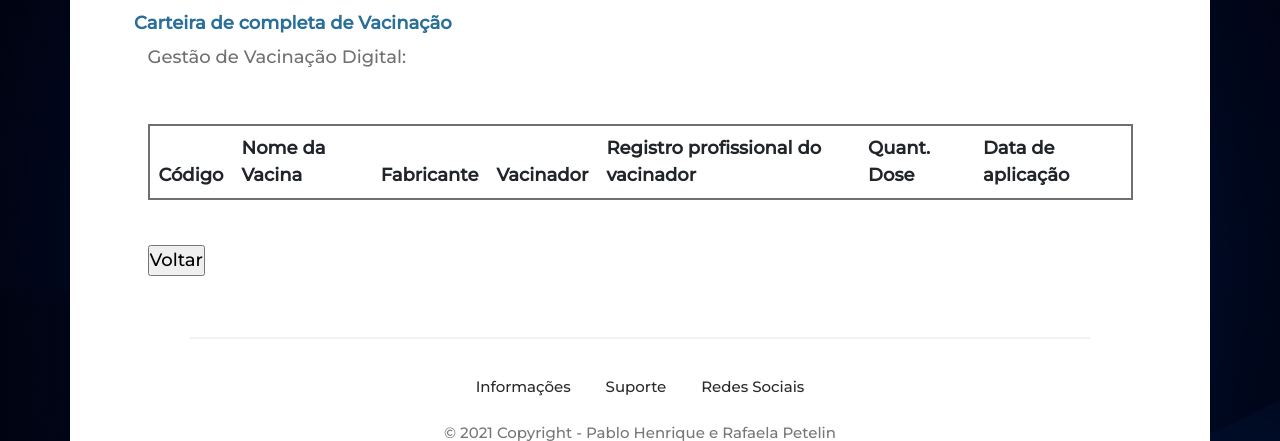
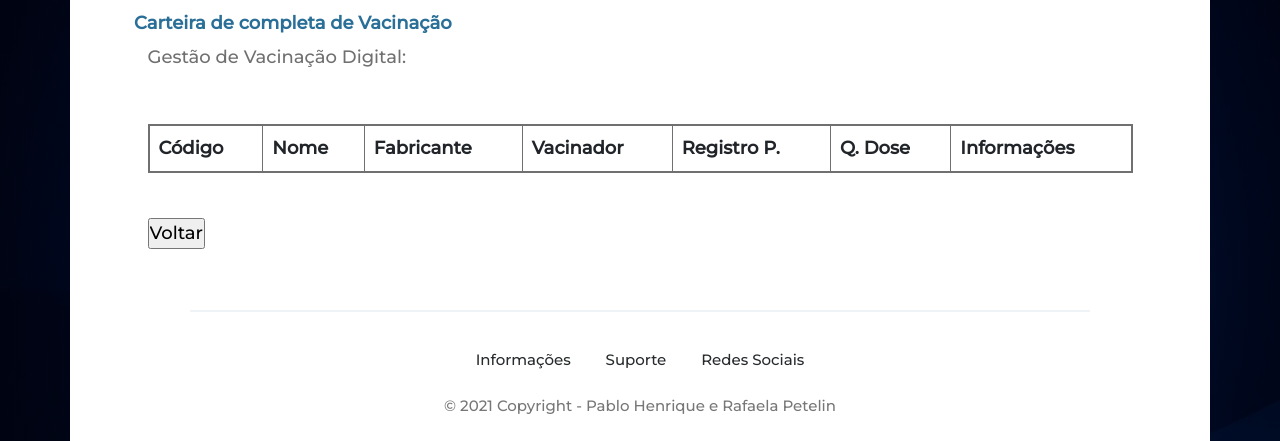
Before and after one commit to PabloH01/GestaoVacina_FerramentaDigital, a PHP site: page /backend_sistema/estruturalogin/user/vacCompleta.php in a window 1280 px wide. Shown: the part 127-568 px from the top of the page. Run offline with PHP 8.4, Linux system fonts and the light colour scheme; a user stored in the database is signed in; data comes from the database, SQL or seed files in the repository; lists and menus that the app fills with data are empty; some libraries are stand-ins or nearby versions.

Commit message:
V:7.4.1 Tabela

```diff
--- a/backend_sistema/estruturalogin/user/vacCompleta.php
+++ b/backend_sistema/estruturalogin/user/vacCompleta.php
@@ -80,16 +80,16 @@
                 <h3><strong>Carteira de completa de Vacinação</strong></h3>
                 <div class=container azul>
                 <h3 class='cinza'>Gestão de Vacinação Digital:</h3><br>
-                <table class='table'>
+                <table class='table table-bordered'>
                 <thead>
                     <tr>
                     <th scope='col'>Código</th>
-                    <th scope='col'>Nome da Vacina</th>
+                    <th scope='col'>Nome</th>
                     <th scope='col'>Fabricante</th>
                     <th scope='col'>Vacinador</th>
-                    <th scope='col'>Registro profissional do vacinador</th>
-                    <th scope='col'>Quant. Dose</th>
-                    <th scope='col'>Data de aplicação</th>
+                    <th scope='col'>Registro P.</th>
+                    <th scope='col'>Q. Dose</th>
+                    <th scope='col'>Informações</th>
                     </tr>
                 </thead>
         ";
```
